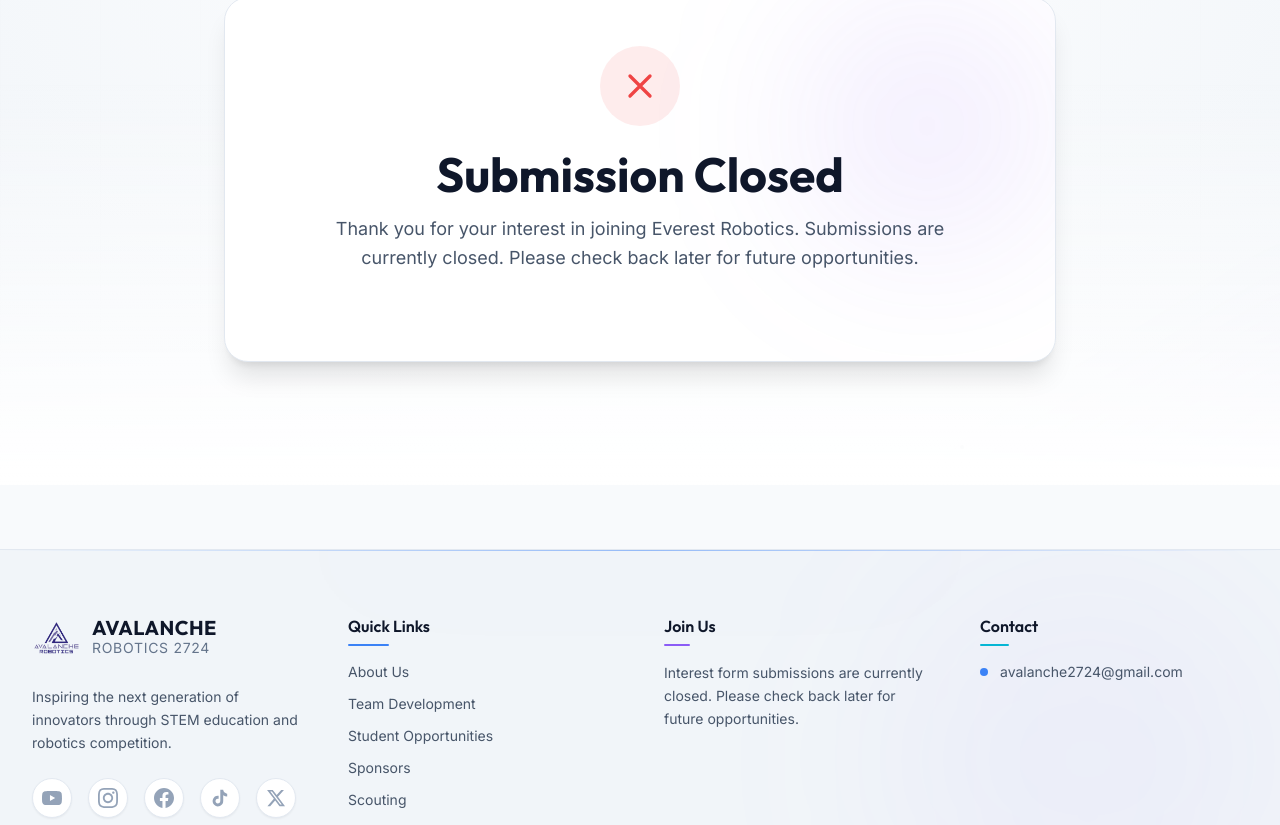
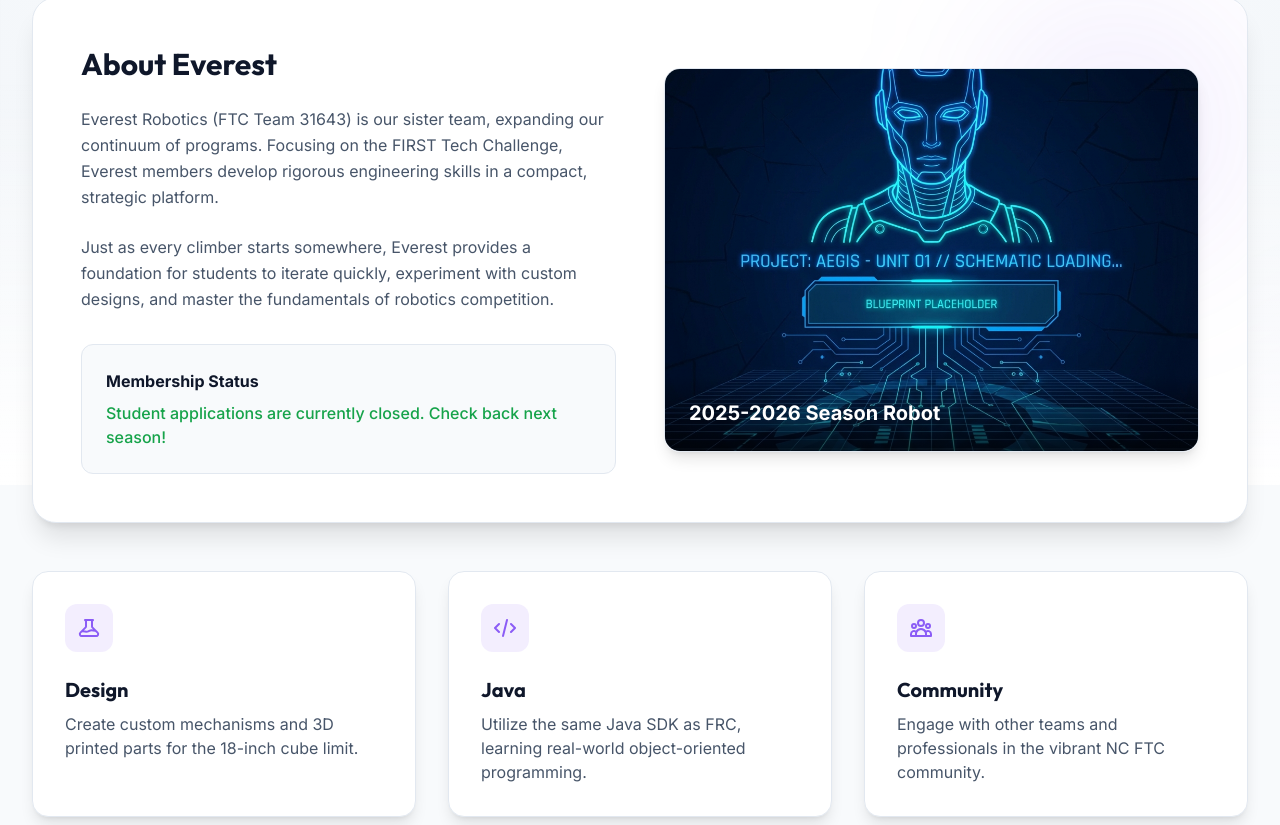
Before and after one commit to Yatishgrandhe/avalanche-website, a Next.js app: page /everest-interest in a window 1280 px wide. Shown: the part 315-1140 px from the top of the page. Built offline with nearby package versions, Linux system fonts and the light colour scheme.

Commit message:
Update Everest Interest page to be a dedicated team page similar to Avalanche page

```diff
--- a/app/everest-interest/page.tsx
+++ b/app/everest-interest/page.tsx
@@ -1,4 +1,7 @@
 'use client'
+
+import React from 'react'
+import Image from 'next/image'
 
 export default function EverestInterest() {
   return (
@@ -9,29 +12,71 @@
           EVEREST ROBOTICS
         </h1>
         <p className="text-xl text-accent-purple font-medium animate-slide-up">
-          FTC TEAM #31643 | CLIMB HIGHER
+          FTC TEAM 31643 | CLIMB HIGHER
         </p>
       </div>
 
-      <div className="max-w-4xl mx-auto px-4 sm:px-6 lg:px-8">
-        <div className="bg-white p-8 md:p-12 rounded-3xl border border-slate-200 shadow-xl relative overflow-hidden animate-fade-in">
+      <div className="max-w-7xl mx-auto px-4 sm:px-6 lg:px-8">
+        {/* Main Info Card */}
+        <div className="bg-white p-8 md:p-12 rounded-3xl border border-slate-200 shadow-xl relative overflow-hidden animate-fade-in mb-12">
           <div className="absolute top-0 right-0 w-64 h-64 bg-accent-purple/10 rounded-full blur-[80px]"></div>
 
-          <div className="relative z-10 text-center">
-            <div className="mb-10">
-              <div className="w-20 h-20 mx-auto mb-6 bg-red-500/10 rounded-full flex items-center justify-center">
-                <svg className="w-10 h-10 text-red-500" fill="none" stroke="currentColor" viewBox="0 0 24 24">
-                  <path strokeLinecap="round" strokeLinejoin="round" strokeWidth={2} d="M6 18L18 6M6 6l12 12" />
-                </svg>
+          <div className="relative z-10 grid grid-cols-1 md:grid-cols-2 gap-12 items-center">
+            <div>
+              <h2 className="font-display font-bold text-3xl text-slate-900 mb-6">About Everest</h2>
+              <p className="text-slate-600 mb-6 leading-relaxed">
+                Everest Robotics (FTC Team 31643) is our sister team, expanding our continuum of programs.
+                Focusing on the FIRST Tech Challenge, Everest members develop rigorous engineering skills in a compact, strategic platform.
+              </p>
+              <p className="text-slate-600 mb-8 leading-relaxed">
+                Just as every climber starts somewhere, Everest provides a foundation for students to iterate quickly,
+                experiment with custom designs, and master the fundamentals of robotics competition.
+              </p>
+
+              <div className="bg-slate-50 border border-slate-200 rounded-xl p-6">
+                <h3 className="font-bold text-slate-900 mb-2">Membership Status</h3>
+                <p className="text-green-600 font-medium">
+                  Student applications are currently closed. Check back next season!
+                </p>
               </div>
-              <h2 className="font-display font-bold text-4xl md:text-5xl text-slate-900 mb-4">
-                Submission Closed
-              </h2>
-              <p className="text-lg text-slate-600 leading-relaxed max-w-2xl mx-auto">
-                Thank you for your interest in joining Everest Robotics. Submissions are currently closed.
-                Please check back later for future opportunities.
-              </p>
             </div>
+
+            <div className="relative h-64 md:h-96 w-full rounded-2xl overflow-hidden shadow-lg border border-slate-200 group">
+              <Image
+                src="/images/robot-placeholder.png"
+                alt="Everest Robot"
+                fill
+                className="object-cover transform group-hover:scale-105 transition-transform duration-500"
+              />
+              <div className="absolute bottom-0 left-0 right-0 bg-gradient-to-t from-black/70 to-transparent p-6">
+                <p className="text-white font-bold text-xl">2025-2026 Season Robot</p>
+              </div>
+            </div>
+          </div>
+        </div>
+
+        {/* Gallery / More Info - Updated with purple accents */}
+        <div className="grid grid-cols-1 md:grid-cols-3 gap-8">
+          <div className="bg-white p-8 rounded-2xl border border-slate-200 shadow-lg hover:-translate-y-1 transition-transform duration-300">
+            <div className="w-12 h-12 bg-accent-purple/10 rounded-xl flex items-center justify-center mb-6 text-accent-purple">
+              <svg className="w-6 h-6" fill="none" stroke="currentColor" viewBox="0 0 24 24"><path strokeLinecap="round" strokeLinejoin="round" strokeWidth={2} d="M19.428 15.428a2 2 0 00-1.022-.547l-2.384-.477a6 6 0 00-3.86.517l-.318.158a6 6 0 01-3.86.517L6.05 15.21a2 2 0 00-1.806.547M8 4h8l-1 1v5.172a2 2 0 00.586 1.414l5 5c1.26 1.26.367 3.414-1.415 3.414H4.828c-1.782 0-2.674-2.154-1.414-3.414l5-5A2 2 0 009 10.172V5L8 4z" /></svg>
+            </div>
+            <h3 className="font-display font-bold text-xl text-slate-900 mb-2">Design</h3>
+            <p className="text-slate-600">Create custom mechanisms and 3D printed parts for the 18-inch cube limit.</p>
+          </div>
+          <div className="bg-white p-8 rounded-2xl border border-slate-200 shadow-lg hover:-translate-y-1 transition-transform duration-300">
+            <div className="w-12 h-12 bg-accent-purple/10 rounded-xl flex items-center justify-center mb-6 text-accent-purple">
+              <svg className="w-6 h-6" fill="none" stroke="currentColor" viewBox="0 0 24 24"><path strokeLinecap="round" strokeLinejoin="round" strokeWidth={2} d="M10 20l4-16m4 4l4 4-4 4M6 16l-4-4 4-4" /></svg>
+            </div>
+            <h3 className="font-display font-bold text-xl text-slate-900 mb-2">Java</h3>
+            <p className="text-slate-600">Utilize the same Java SDK as FRC, learning real-world object-oriented programming.</p>
+          </div>
+          <div className="bg-white p-8 rounded-2xl border border-slate-200 shadow-lg hover:-translate-y-1 transition-transform duration-300">
+            <div className="w-12 h-12 bg-accent-purple/10 rounded-xl flex items-center justify-center mb-6 text-accent-purple">
+              <svg className="w-6 h-6" fill="none" stroke="currentColor" viewBox="0 0 24 24"><path strokeLinecap="round" strokeLinejoin="round" strokeWidth={2} d="M17 20h5v-2a3 3 0 00-5.356-1.857M17 20H7m10 0v-2c0-.656-.126-1.283-.356-1.857M7 20H2v-2a3 3 0 015.356-1.857M7 20v-2c0-.656.126-1.283.356-1.857m0 0a5.002 5.002 0 019.288 0M15 7a3 3 0 11-6 0 3 3 0 016 0zm6 3a2 2 0 11-4 0 2 2 0 014 0zM7 10a2 2 0 11-4 0 2 2 0 014 0z" /></svg>
+            </div>
+            <h3 className="font-display font-bold text-xl text-slate-900 mb-2">Community</h3>
+            <p className="text-slate-600">Engage with other teams and professionals in the vibrant NC FTC community.</p>
           </div>
         </div>
       </div>
```
